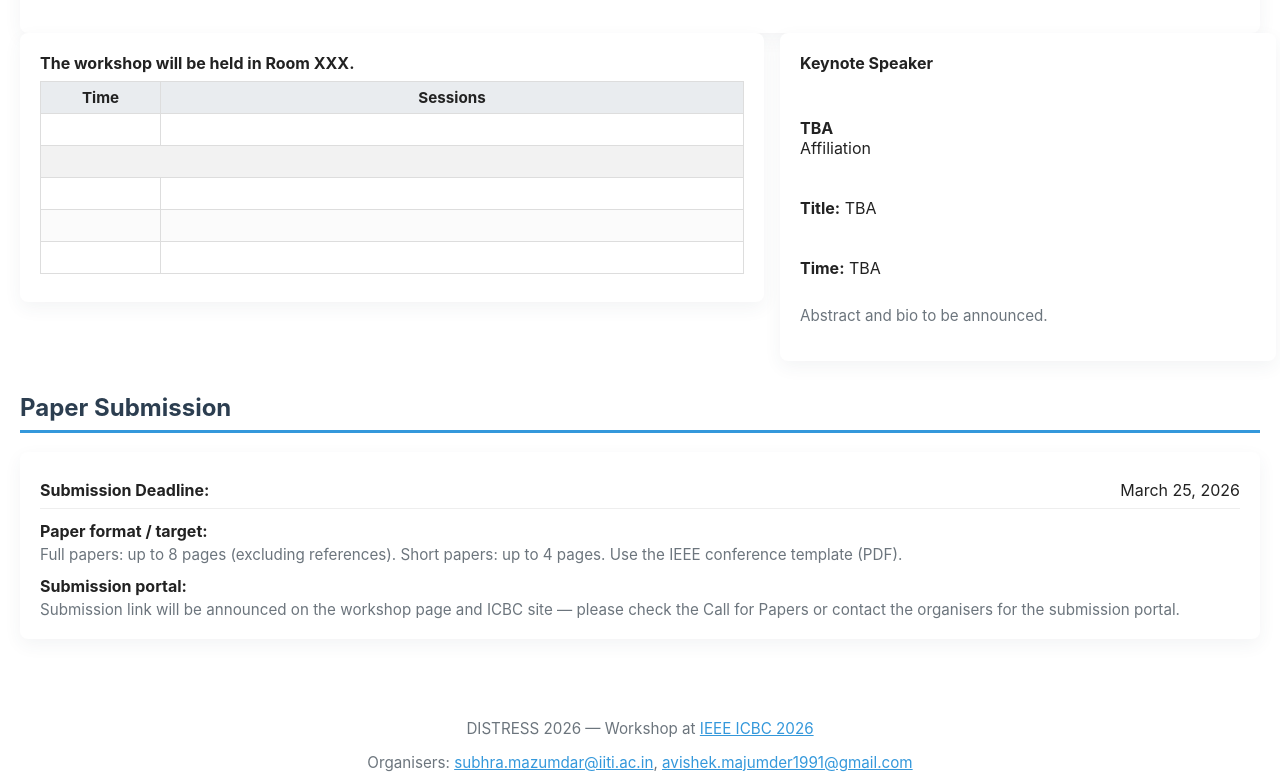
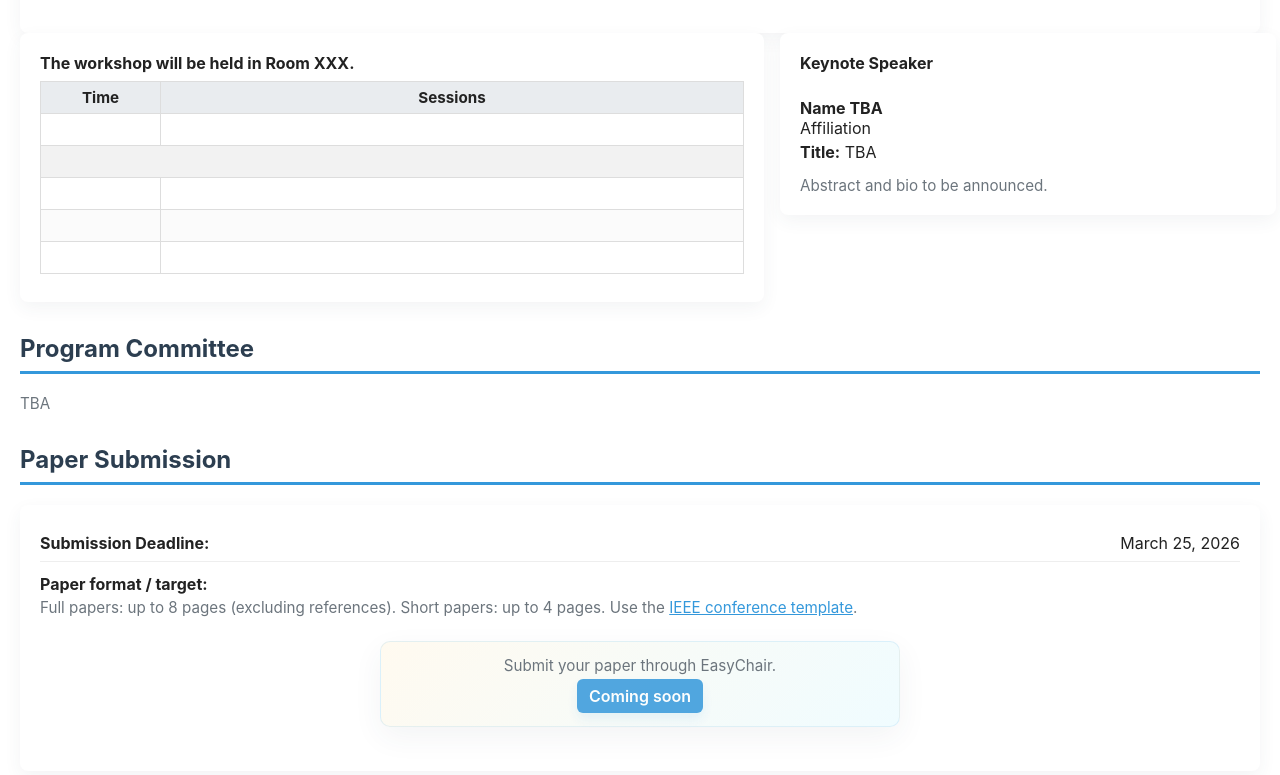
Before and after one commit to subhramazumdar/distress.github.io, a plain HTML site: page index.html in a window 1280 px wide. Shown: the part 1689-2464 px from the top of the page. Drawn offline with Linux system fonts and the light colour scheme.

Commit message:
minor changes

```diff
--- a/index.html
+++ b/index.html
@@ -160,43 +160,21 @@
             </table>
           </div>
 
-          <aside class="speaker-col card">
-            <h4>Keynote Speaker</h4>
-            <p><strong>TBA</strong><br>Affiliation</p>
-            <p><strong>Title:</strong> TBA</p>
-            <p><strong>Time:</strong> TBA</p>
-            <p class="small">Abstract and bio to be announced.</p>
-          </aside>
+                    <aside class="speaker-col card">
+                        <h4>Keynote Speaker</h4>
+                        <p><strong>Name TBA</strong><br>Affiliation</p>
+                        <p><strong>Title:</strong> TBA</p>
+                        <p class="small">Abstract and bio to be announced.</p>
+                    </aside>
         </div>
     </section>
 
-    <!-- Program Committee (commented out for now)
-    <section>
+    <section id="program-committee">
         <h2>Program Committee</h2>
         <div class="committee">
-            <div class="committee-member">Mridul Nandi, ISI Kolkata, India</div>
-            <div class="committee-member">Debrup Chakraborty, ISI Kolkata, India</div>
-            <div class="committee-member">Laltu Sardar, IISER Trivandrum, India</div>
-            <div class="committee-member">Subhabrata Samajder, TCG CREST, India</div>
-            <div class="committee-member">Nilanjan Dutta, TCG CREST, India</div>
-            <div class="committee-member">Avijit Dutta, TCG CREST, India</div>
-            <div class="committee-member">Chaya Ganesh, IISc Bangalore, India</div>
-            <div class="committee-member">Saravanan Vijayakumaran, IIT Bombay, India</div>
-            <div class="committee-member">Stefanie Roos, RPTU, Germany</div>
-            <div class="committee-member">Chethan Kamath, IIT Bombay, India</div>
-            <div class="committee-member">John Augustine, IIT Madras, India</div>
-            <div class="committee-member">Aniket Kate, Purdue University, USA</div>
-            <div class="committee-member">Sushmita Ruj, UNSW Sydney, Australia</div>
-            <div class="committee-member">Sanjit Chatterjee, IISc Bangalore, India</div>
-            <div class="committee-member">Dhiman Saha, IIT Bhilai, India</div>
-            <div class="committee-member">Prabal Banerjee, Avail Project</div>
-            <div class="committee-member">Shyam Kumar Sudhakar, KREA University</div>
-            <div class="committee-member">Sayantan Mukherjee, IIT Jammu, India</div>
-            <div class="committee-member">Sanjay Bhattacherjee, University of Kent, UK</div>
-            <div class="committee-member">Avik Chakraborti, TCG CREST, India</div>
+            <div class="committee-member">TBA</div>
         </div>
     </section>
-    -->
 
     <section id="submission">
         <h2>Paper Submission</h2>
@@ -207,11 +185,13 @@
             </div>
             <div style="margin-top:0.75rem">
                 <strong>Paper format / target:</strong>
-                <p class="small" style="margin:0.25rem 0 0">Full papers: up to 8 pages (excluding references). Short papers: up to 4 pages. Use the IEEE conference template (PDF).</p>
+                <p class="small" style="margin:0.25rem 0 0">Full papers: up to 8 pages (excluding references). Short papers: up to 4 pages. Use the <a href="https://www.ieee.org/conferences/publishing/templates">IEEE conference template</a>.</p>
             </div>
             <div style="margin-top:0.75rem">
-                <strong>Submission portal:</strong>
-                <p class="small" style="margin:0.25rem 0 0">Submission link will be announced on the workshop page and ICBC site — please check the Call for Papers or contact the organisers for the submission portal.</p>
+                <div class="submission-portal-box">
+                    <p class="small" style="margin:0 0 0">Submit your paper through EasyChair.</p>
+                    <a class="submission-cta" href="#" aria-disabled="true">Coming soon</a>
+                </div>
             </div>
         </div>
     </section>
--- a/styles.css
+++ b/styles.css
@@ -60,9 +60,10 @@ a{color:var(--secondary)}
 .schedule-col{min-width:0}
 .schedule-col .card{height:100%}
 .speaker-col{min-width:0}
-.speaker-col{display:flex;flex-direction:column;gap:0.5rem}
+.speaker-col{display:flex;flex-direction:column;gap:0.25rem}
 .speaker-col h4{margin-top:0}
-.speaker-col .small{margin-top:0.25rem}
+.speaker-col p{margin:0}
+.speaker-col .small{margin-top:0.6rem}
 .schedule-col h4{margin-top:0;margin-bottom:0.5rem}
 .schedule-row .card{display:flex;flex-direction:column}
 .compact-table{margin-top:0}
@@ -71,3 +72,20 @@ a{color:var(--secondary)}
   .schedule-row{grid-template-columns:1fr;}
   .speaker-col{order:2}
 }
+/* Submission portal box styling (compact, centered) */
+.submission-portal-box{
+  background: linear-gradient(135deg,#fffaf0,#f0fcff);
+  border: 1px solid rgba(52,152,219,0.12);
+  padding: 0.85rem 1rem;
+  border-radius: 10px;
+  box-shadow: 0 10px 30px rgba(44,62,80,0.06);
+  margin: 1.5rem auto;
+  max-width: 520px;
+  display: block;
+  text-align: center;
+  transition: transform .12s ease, box-shadow .12s ease;
+}
+.submission-portal-box:hover{transform:translateY(-4px);box-shadow:0 18px 36px rgba(44,62,80,0.10)}
+.submission-portal-box .submission-cta{display:inline-block;background:var(--secondary);color:#fff;padding:0.45rem 0.75rem;border-radius:6px;text-decoration:none;font-weight:600;box-shadow:0 6px 12px rgba(52,152,219,0.12);transition:opacity .12s ease;margin:0.25rem auto 0}
+.submission-portal-box .submission-cta[aria-disabled="true"]{opacity:0.85;pointer-events:none}
+@media (max-width:480px){.submission-portal-box{padding:0.6rem 0.75rem}.submission-portal-box .submission-cta{padding:0.4rem 0.6rem}}
```
